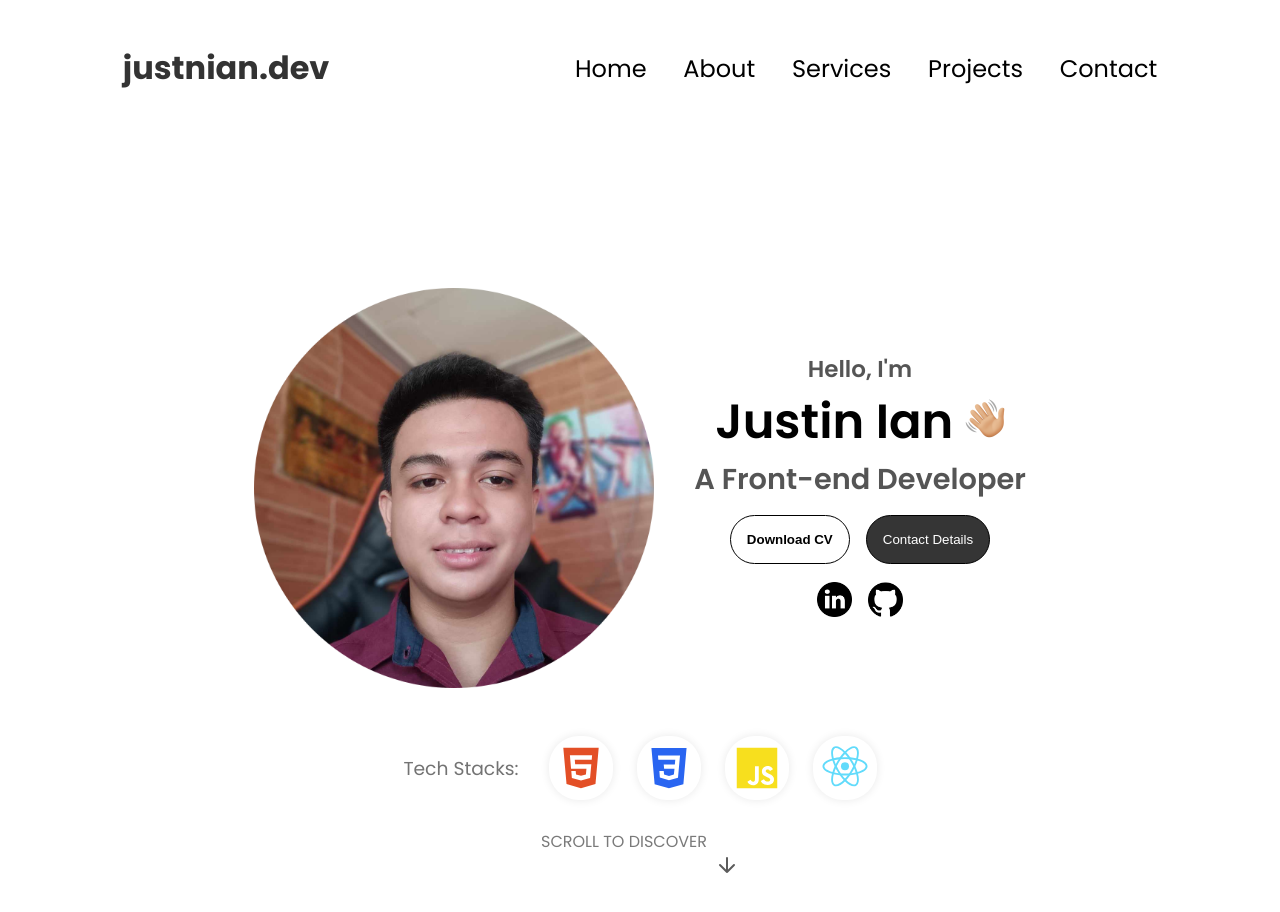
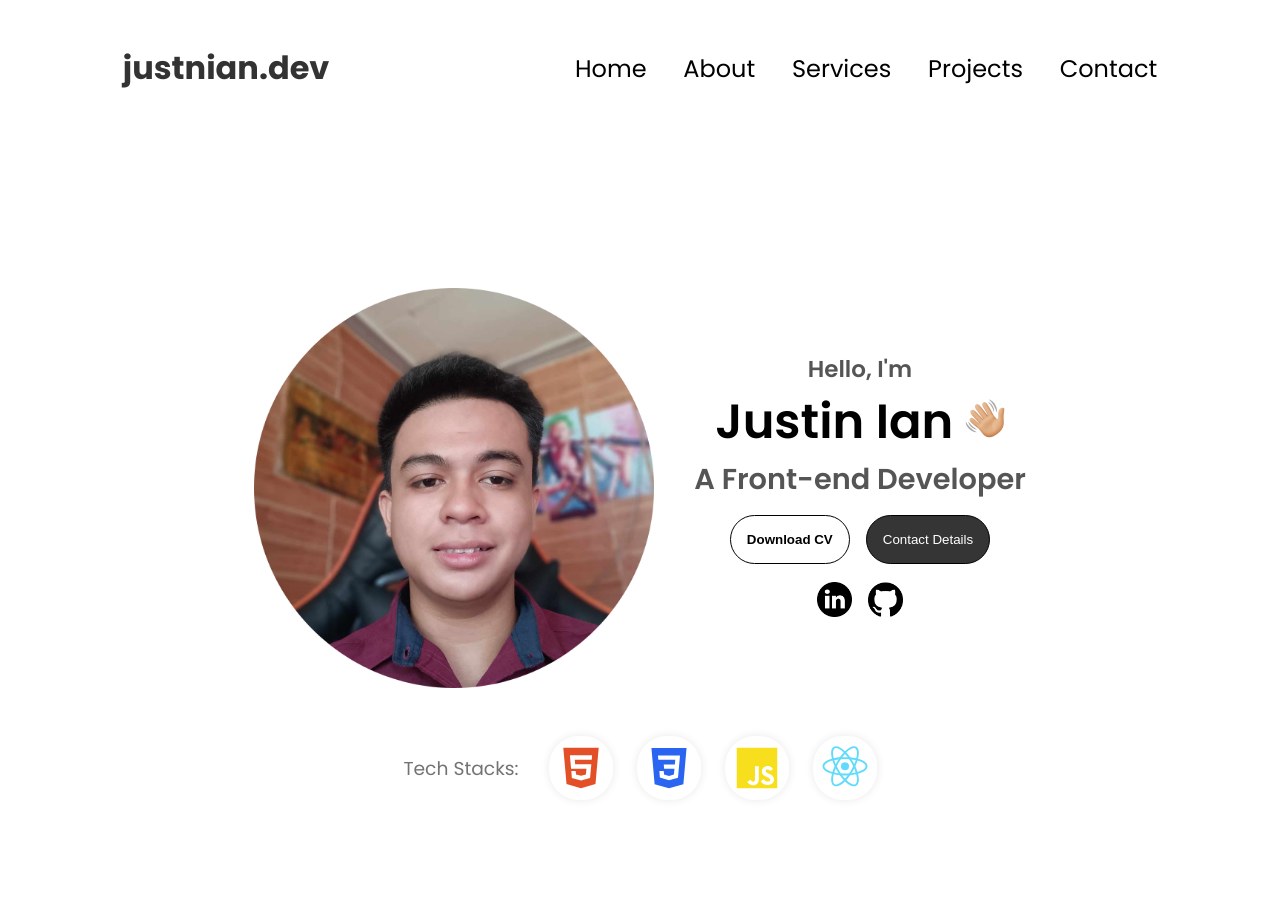
Before and after one commit to justinsegundo/justindev-portfolio, a plain HTML site: page index.html in a window 1280 px wide. Shown: the top 912 px of the page. Drawn offline with nearby package versions, Linux system fonts and the light colour scheme.

Commit message:
remove the profile-bottom container.

```diff
--- a/index.html
+++ b/index.html
@@ -164,30 +164,6 @@
               </span>
             </div>
           </div>
-        </div>
-
-        <div class="profile-bottom">
-          <a href="#about">
-            <span>SCROLL TO DISCOVER</span>
-          </a>
-
-          <span>
-            <svg
-              width="24"
-              height="24"
-              fill="none"
-              xmlns="http://www.w3.org/2000/svg"
-              class="w-5 h-5 animate-over-bounce"
-            >
-              <path
-                d="M12 5v14m0 0 7-7m-7 7-7-7"
-                stroke="#5C5C5C"
-                stroke-width="2"
-                stroke-linecap="round"
-                stroke-linejoin="round"
-              ></path>
-            </svg>
-          </span>
         </div>
       </section>
 
```
